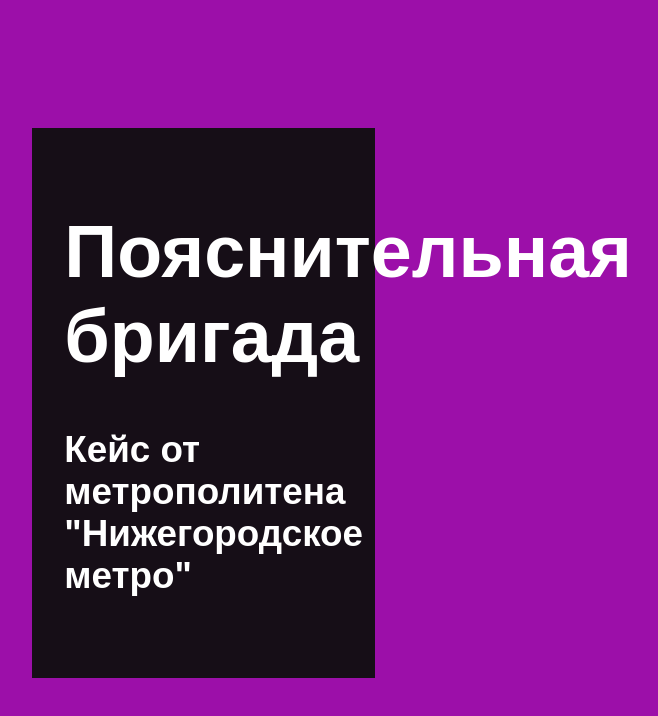
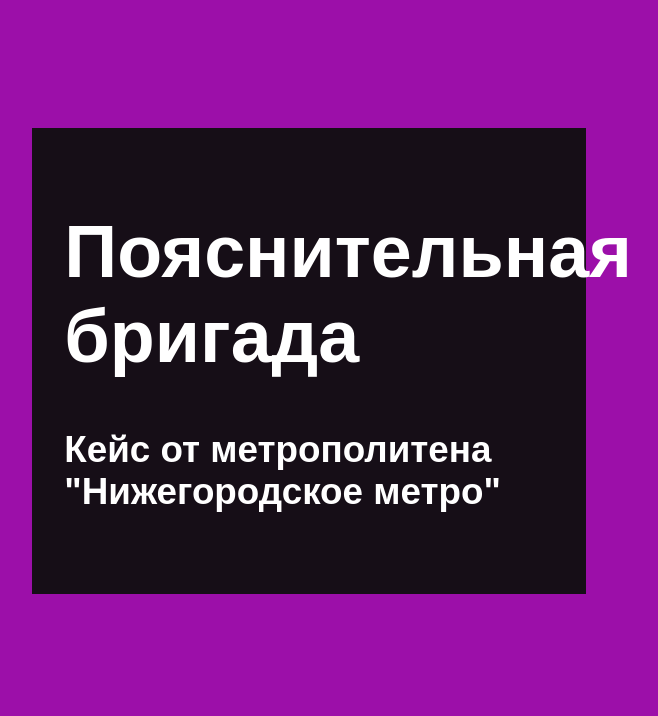
Before and after one commit to lucas23456/CityLogic, a plain HTML site: page index.html in a window 1280 px wide. Shown: the top 716 px of the page, without its empty margins (81-739 px from the left). Drawn offline with nearby package versions, Linux system fonts and the light colour scheme; a web font is replaced by a local one.

Commit message:
Update style.css

```diff
--- a/style.css
+++ b/style.css
@@ -51,7 +51,7 @@
 
 header {
   background: var(--dark-bg);
-  grid-column: 2 / 10 ;
+  grid-column: 2 / 12;
   font-size: 2.3rem;
   padding: 2rem;
   margin-right: 500px;
```
